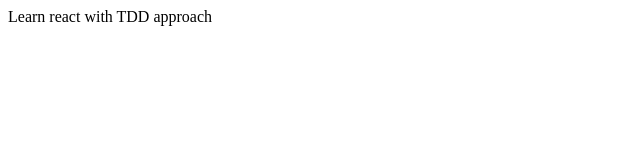
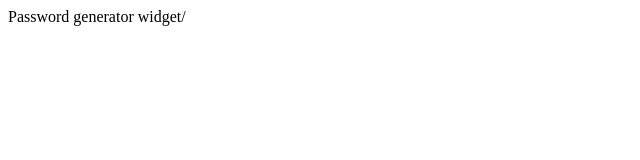
Before and after one commit to hirdeshvishwdewa/react-tdd, a React (Create React App) app: page / in a window 1280 px wide. Shown: the top 160 px of the page, without its empty margins (0-640 px from the left). Built offline with nearby package versions, Linux system fonts and the light colour scheme.

Commit message:
First test and widget component code

```diff
--- a/src/App.tsx
+++ b/src/App.tsx
@@ -1,11 +1,10 @@
 import './App.css';
+import Widget from './components/Widget';
 
 function App() {
   return (
     <>
-      <div>
-        Learn react with TDD approach
-      </div>
+      <Widget></Widget>
     </>
   );
 }
--- /dev/null
+++ b/src/components/Widget.tsx
@@ -0,0 +1,9 @@
+function Widget() {
+    return (
+        <div>
+            Password generator widget/
+        </div>
+     );
+}
+
+export default Widget;
```
Also changed, not shown: 1 other file (tests, documents, lock files or other folders).
